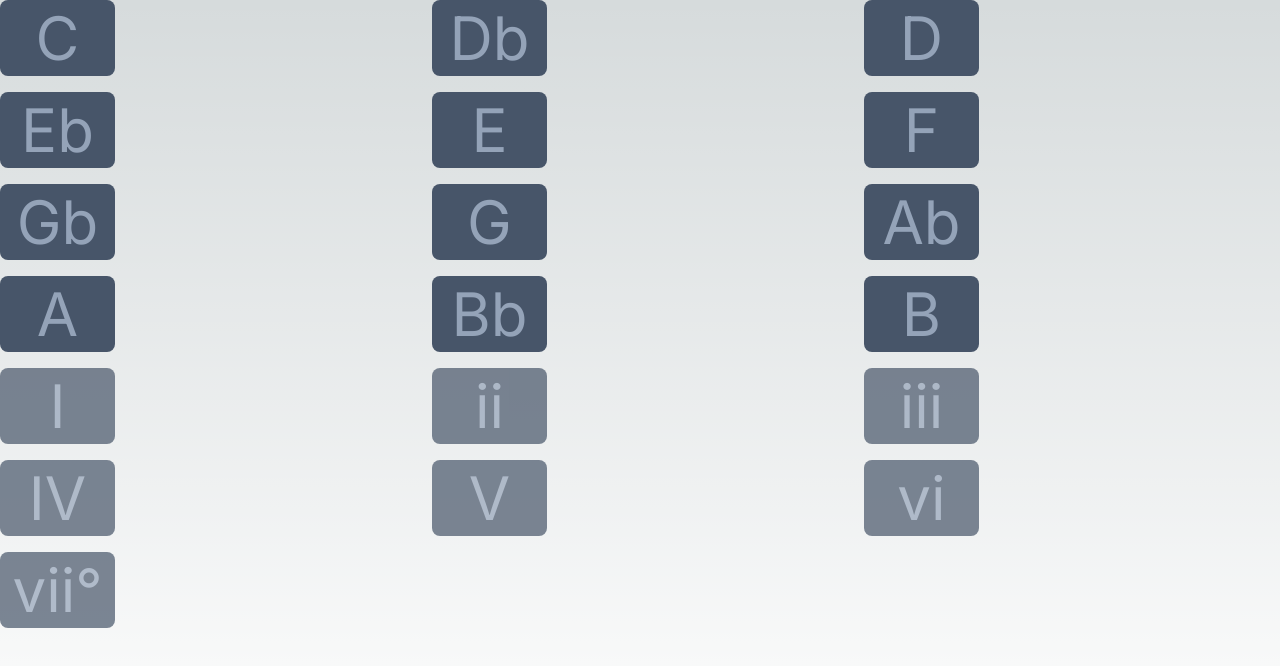
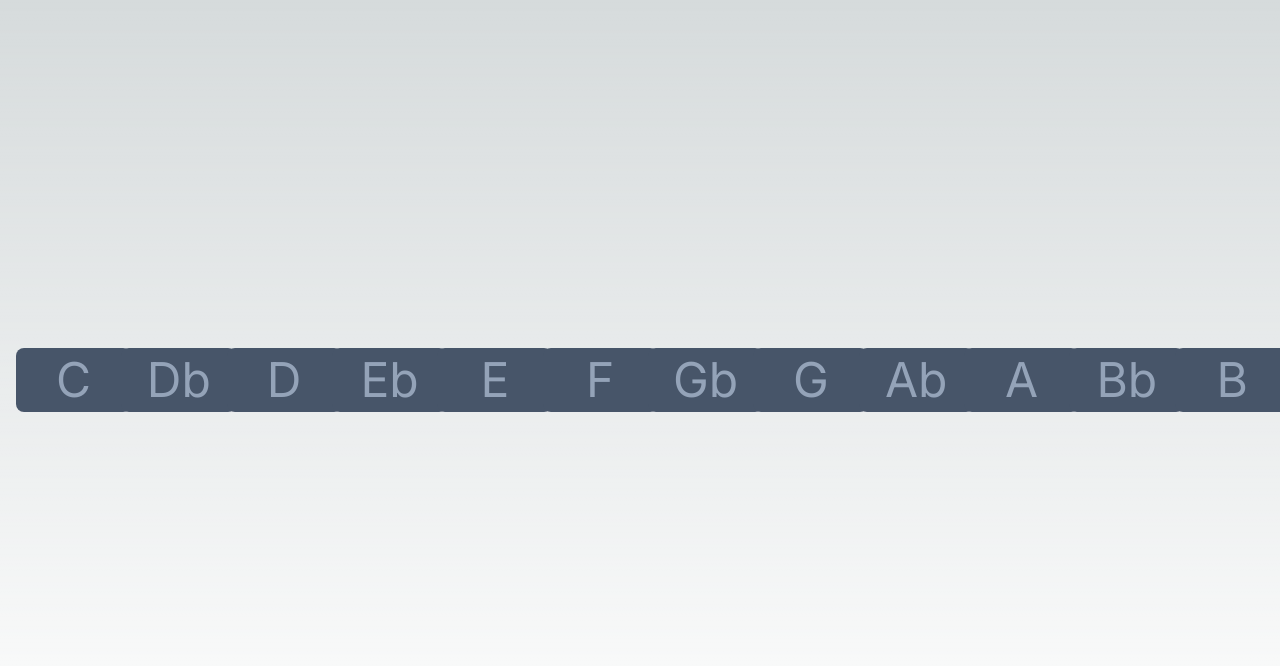
Before and after one commit to joemsak/major-scale-practice, a Next.js app: page / in a window 1280 px wide. Shown: the top 666 px of the page. Built offline with nearby package versions, Linux system fonts and the light colour scheme.

Commit message:
Okay I got it, I rock

```diff
--- a/src/app/layout.js
+++ b/src/app/layout.js
@@ -20,7 +20,14 @@ export const metadata = {
 export default function RootLayout({ children }) {
   return (
     <html lang="en" className="h-screen">
-      <body className={cx(inter.className, "h-screen")}>{children}</body>
+      <body
+        className={cx(
+          inter.className,
+          "grid items-center justify-center h-screen"
+        )}
+      >
+        {children}
+      </body>
     </html>
   );
 }
--- a/src/app/page.js
+++ b/src/app/page.js
@@ -78,12 +78,12 @@ export default function Home() {
   };
 
   return (
-    <main className="grid grid-cols-3 w-full justify-evenly gap-4">
+    <main className="grid grid-cols-3 md:grid-cols-12 w-full gap-4 md:p-4">
       {notes.map((note, i) => (
         <button
           key={`root-picker-${i}`}
           className={cx(
-            "text-6xl py-2 rounded-lg w-[115px]",
+            "text-5xl py-2 rounded-lg w-[115px]",
             selectedRootStyle(note)
           )}
           onClick={(e) => setSelectedRoot(e.target.textContent)}
@@ -92,11 +92,12 @@ export default function Home() {
         </button>
       ))}
 
-      {majorChords.map((chord, i) => (
+      {!!selectedRoot &&
+        majorChords.map((chord, i) => (
           <button
             key={`chord-picker-${i}`}
             className={cx(
-            "text-6xl py-2 rounded-lg w-[115px]",
+              "text-5xl py-2 rounded-lg w-[115px]",
               selectedChordStyle(chord)
             )}
             onClick={() => manageSelectedScales(chord)}
@@ -105,8 +106,7 @@ export default function Home() {
           </button>
         ))}
 
-      <div>&nbsp;</div>
-      <div>&nbsp;</div>
+      <div className="col-span-2 md:col-span-12">&nbsp;</div>
 
       {selectedChords.map((chord, i) => (
         <>
@@ -119,11 +119,10 @@ export default function Home() {
               )}
             >
               <span className="text-2xl">{degree}</span>
-              <span className="text-6xl">{chordTones(chord)[n]}</span>
+              <span className="text-5xl">{chordTones(chord)[n]}</span>
             </div>
           ))}
-          <div>&nbsp;</div>
-          <div>&nbsp;</div>
+          <div className="col-span-2 md:col-span-12">&nbsp;</div>
         </>
       ))}
     </main>
```
Lines whose indentation alone changed are shown as unchanged.
